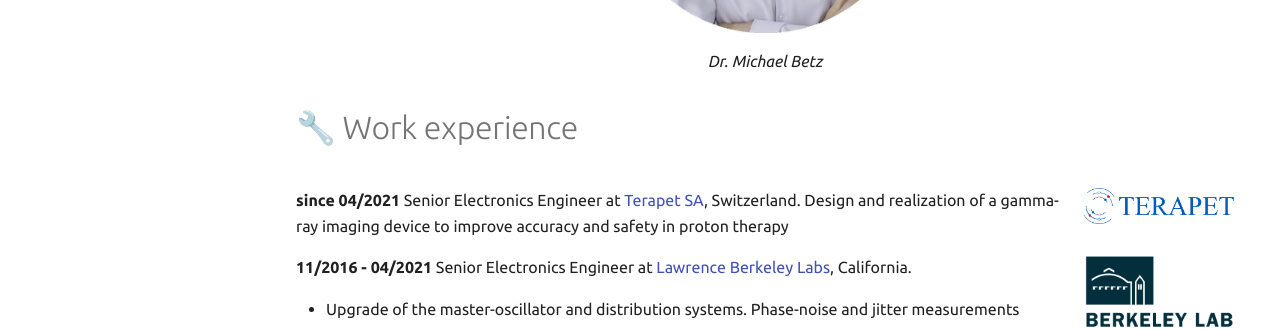
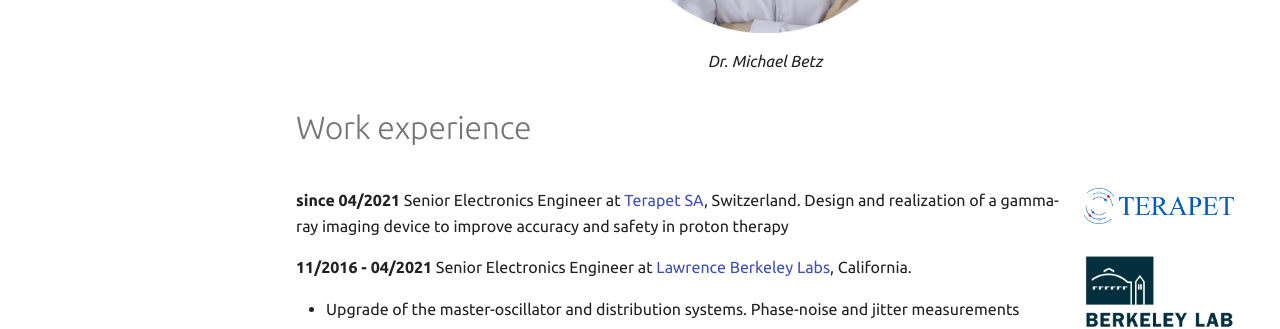
Before and after one commit to betz-engineering/betz-engineering.github.io, an MkDocs documentation site: the page built from docs/about.md, in a window 1280 px wide and 900 px high. Shown: the part 397-726 px from the top of the window. Built offline with MkDocs 1.6.1 and Material for MkDocs 9.7.7, drawn with Linux system fonts in a browser that asks for light colours.

```diff
--- a/docs/about.md
+++ b/docs/about.md
@@ -8,7 +8,7 @@
 Dr. Michael Betz
 ///
 
-# 🔧 Work experience
+# Work experience
 
 ![image](pics/terapet.png){width=150px align=right}
 
```
Also changed, not shown: 1 other file.
